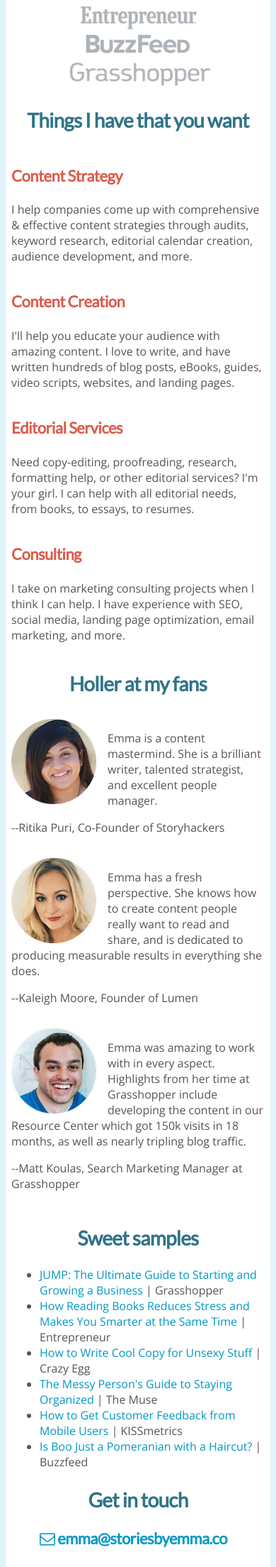
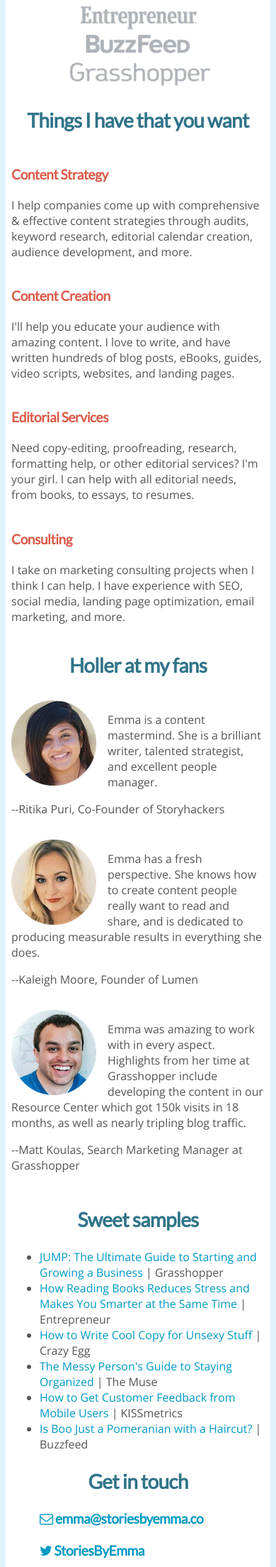
Before and after one commit to emmalepsy/emmalepsy.github.io, a Jekyll site: the page mobile.html, which Jekyll copies as it is, in a window 390 px wide. Shown: the part 1607-3815 px from the top of the page at 71% size. Built offline with Jekyll 4.4.1, drawn with Linux system fonts in a browser that asks for light colours; nearby versions of some CDN libraries; a style sheet for code colours, icons or effects is not loaded.

Commit message:
slightly smaller h3 on mobile

```diff
--- a/mobile.html
+++ b/mobile.html
@@ -135,7 +135,7 @@
 }
 
 h3 {
-   font-size: 22px;
+   font-size: 120%;
    letter-spacing: -0.025em;
    line-height: 1.3em;
    color: #db5b4a;
@@ -286,6 +286,10 @@
 
   h1 {
     margin-top: 0.67em;
+  }
+
+  h3 {
+    font-size: 22px;
   }
 
   .small {
```
